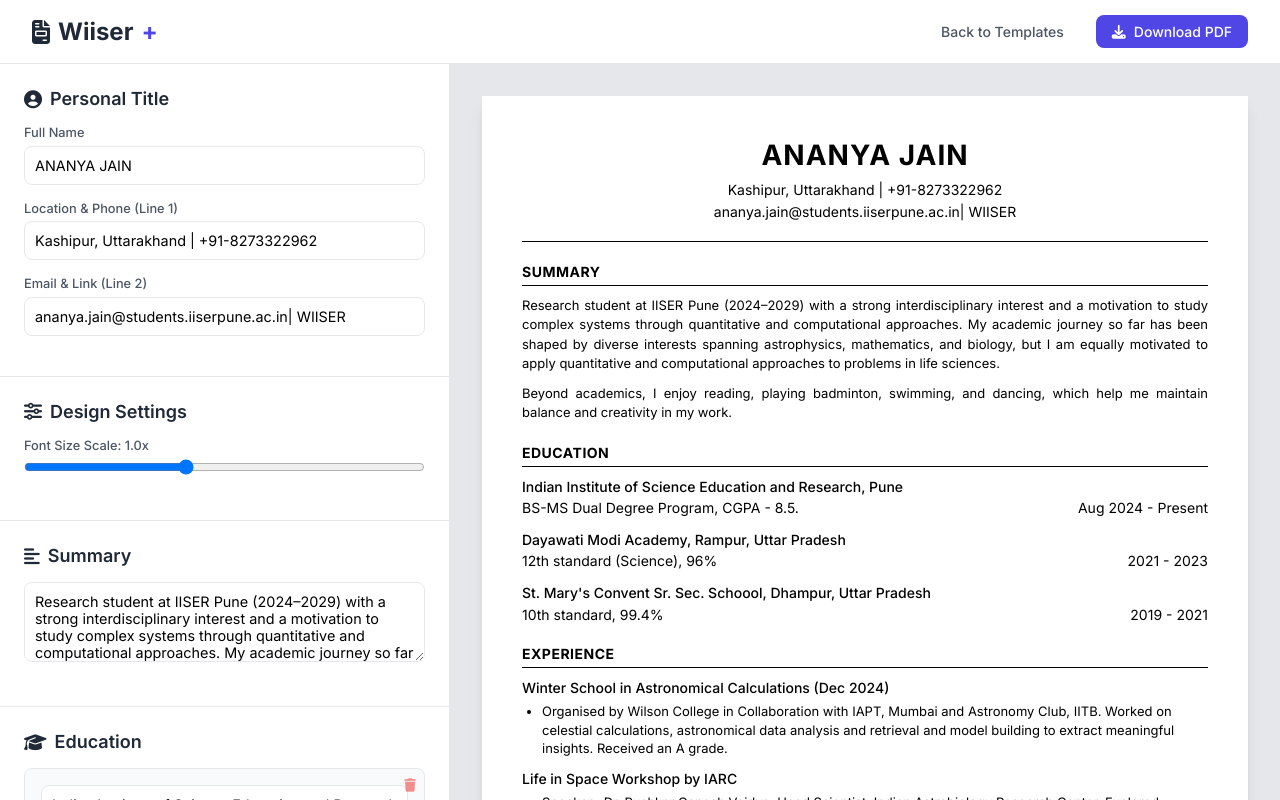
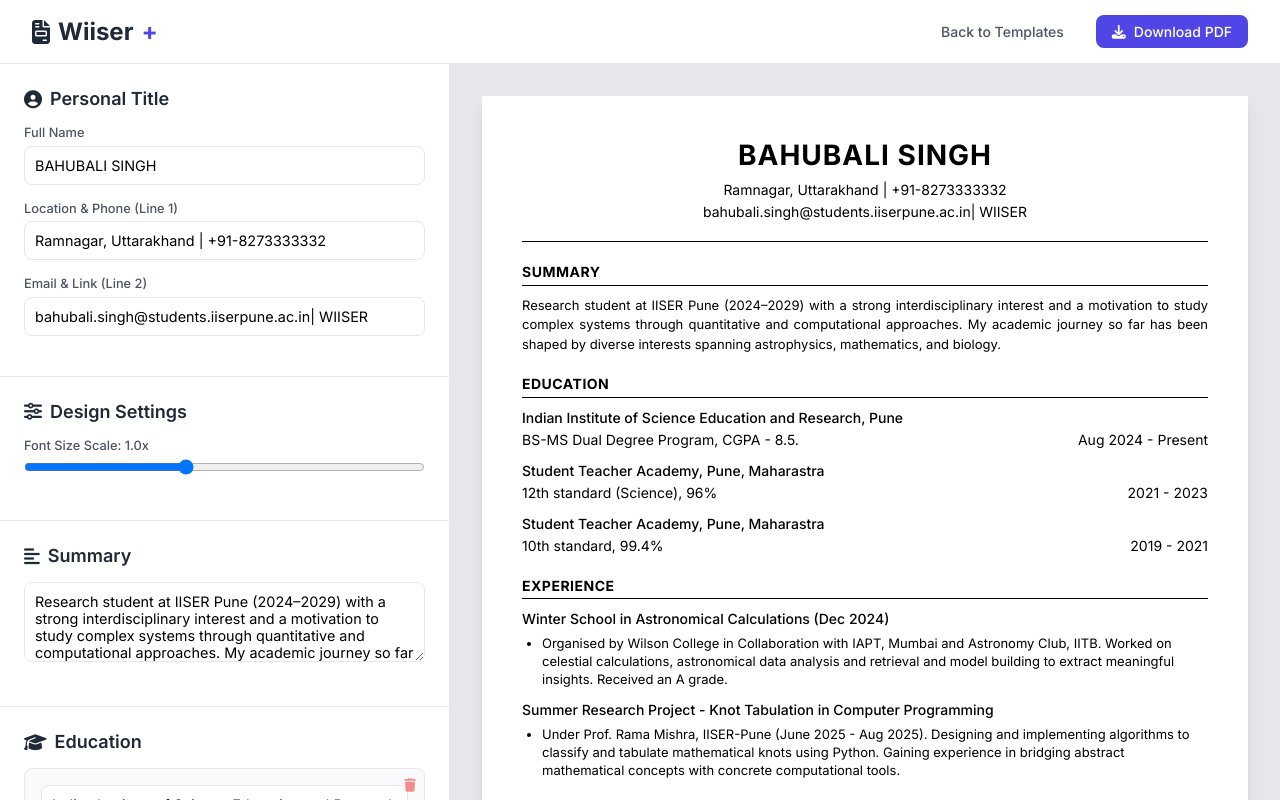
Before and after one commit to HYgi-web/WIISER, a plain HTML site: page wiiserplus/cvbuilder-2.html in a window 1280 px wide. Drawn offline with Linux system fonts and the light colour scheme.

Commit message:
FINAL MADE

```diff
--- a/wiiserplus/cvbuilder-2.html
+++ b/wiiserplus/cvbuilder-2.html
@@ -421,12 +421,12 @@
                 <h2><i class="fas fa-user-circle"></i> Personal Title</h2>
                 <div class="form-group">
                     <label>Full Name</label>
-                    <input type="text" class="form-control" id="p-name" placeholder="ANANYA JAIN" oninput="updateCV()">
+                    <input type="text" class="form-control" id="p-name" placeholder="BAHUBALI SINGH" oninput="updateCV()">
                 </div>
                 <div class="form-group">
                     <label>Location & Phone (Line 1)</label>
                     <input type="text" class="form-control" id="p-contact1"
-                        placeholder="Kashipur, Uttarakhand | +91-8273322962" oninput="updateCV()">
+                        placeholder="Kashipur, Uttarakhand | +91-8273333332" oninput="updateCV()">
                 </div>
                 <div class="form-group">
                     <label>Email & Link (Line 2)</label>
@@ -510,10 +510,10 @@
         // --- State Management ---
         let state = {
             personal: {
-                name: "ANANYA JAIN",
-                contact1: "Kashipur, Uttarakhand | +91-8273322962",
-                contact2: "ananya.jain@students.iiserpune.ac.in| WIISER",
-                summary: "Research student at IISER Pune (2024–2029) with a strong interdisciplinary interest and a motivation to study complex systems through quantitative and computational approaches. My academic journey so far has been shaped by diverse interests spanning astrophysics, mathematics, and biology, but I am equally motivated to apply quantitative and computational approaches to problems in life sciences.\\nBeyond academics, I enjoy reading, playing badminton, swimming, and dancing, which help me maintain balance and creativity in my work."
+                name: "BAHUBALI SINGH",
+                contact1: "Ramnagar, Uttarakhand | +91-8273333332",
+                contact2: "bahubali.singh@students.iiserpune.ac.in| WIISER",
+                summary: "Research student at IISER Pune (2024–2029) with a strong interdisciplinary interest and a motivation to study complex systems through quantitative and computational approaches. My academic journey so far has been shaped by diverse interests spanning astrophysics, mathematics, and biology."
             },
             education: [
                 {
@@ -522,12 +522,12 @@
                     year: "Aug 2024 - Present"
                 },
                 {
-                    school: "Dayawati Modi Academy, Rampur, Uttar Pradesh",
+                    school: "Student Teacher Academy, Pune, Maharastra",
                     degree: "12th standard (Science), 96%",
                     year: "2021 - 2023"
                 },
                 {
-                    school: "St. Mary's Convent Sr. Sec. Schoool, Dhampur, Uttar Pradesh",
+                    school: "Student Teacher Academy, Pune, Maharastra",
                     degree: "10th standard, 99.4%",
                     year: "2019 - 2021"
                 }
@@ -538,17 +538,10 @@
                     details: "Organised by Wilson College in Collaboration with IAPT, Mumbai and Astronomy Club, IITB. Worked on celestial calculations, astronomical data analysis and retrieval and model building to extract meaningful insights. Received an A grade."
                 },
                 {
-                    title: "Life in Space Workshop by IARC",
-                    details: "Speaker : Dr. Pushkar Ganesh Vaidya, Head Scientist, Indian Astrobiology Research Center. Explored concepts of astrobiology, extraterrestrial life, and space exploration. gained insights into scientific research on life beyond Earth and its implications."
-                },
-                {
                     title: "Summer Research Project - Knot Tabulation in Computer Programming",
                     details: "Under Prof. Rama Mishra, IISER-Pune (June 2025 - Aug 2025). Designing and implementing algorithms to classify and tabulate mathematical knots using Python. Gaining experience in bridging abstract mathematical concepts with concrete computational tools."
                 },
-                {
-                    title: "OFCM 2025",
-                    details: "Participated and completed OFCM 2025 organized under the aegis of MTTS Trust funded by National Board for Higher Mathematics (Monsoon 2025)"
-                }
+
             ],
             projects: [ // "OTHER PROJECTS"
                 {
@@ -563,18 +556,15 @@
             ],
             extracurricular: [
                 "Genral Coordinator, Aakashganga IISER Pune Astro Club",
-                "Public Relations Head, Entrepreneurship and Innovation Cell (E-Cell), IISER Pune",
-                "Head Girl, Dayawati Modi Academy, Rampur, Uttar Pradesh",
-                "Won several badminton championships and art competitions at school level.",
+                "Head Boy, Student Teacher Academy, Pune, Maharastra",
                 "Participated in Basketball Zonal championship.",
                 "Languages - English, Hindi"
             ],
             achievements: [
-                "Secured 97.3 percentile in JEE Mains 2024",
+                "Secured 98.8 percentile in JEE Mains 2024",
                 "Qualified JEE-Advanced 2024",
                 "\"Naaz Hai Betiyon Pe\" Award (2024) – Honored by Dainik Jagran in the field of education.",
                 "Secured 1st and 3rd position in District level olympiad for 2 consecutive years.",
-                "Secured good ranks in NSTSE and SOF olympiads"
             ]
         };
 
```
